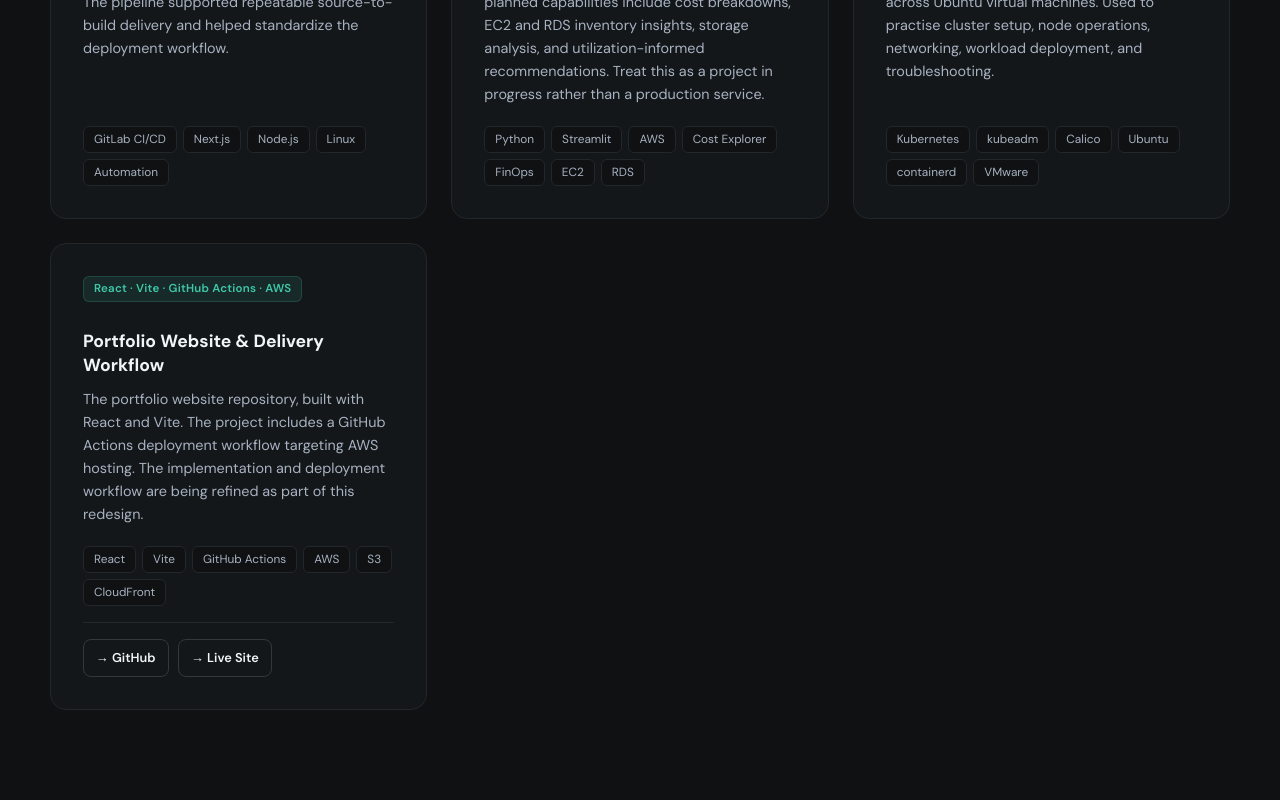
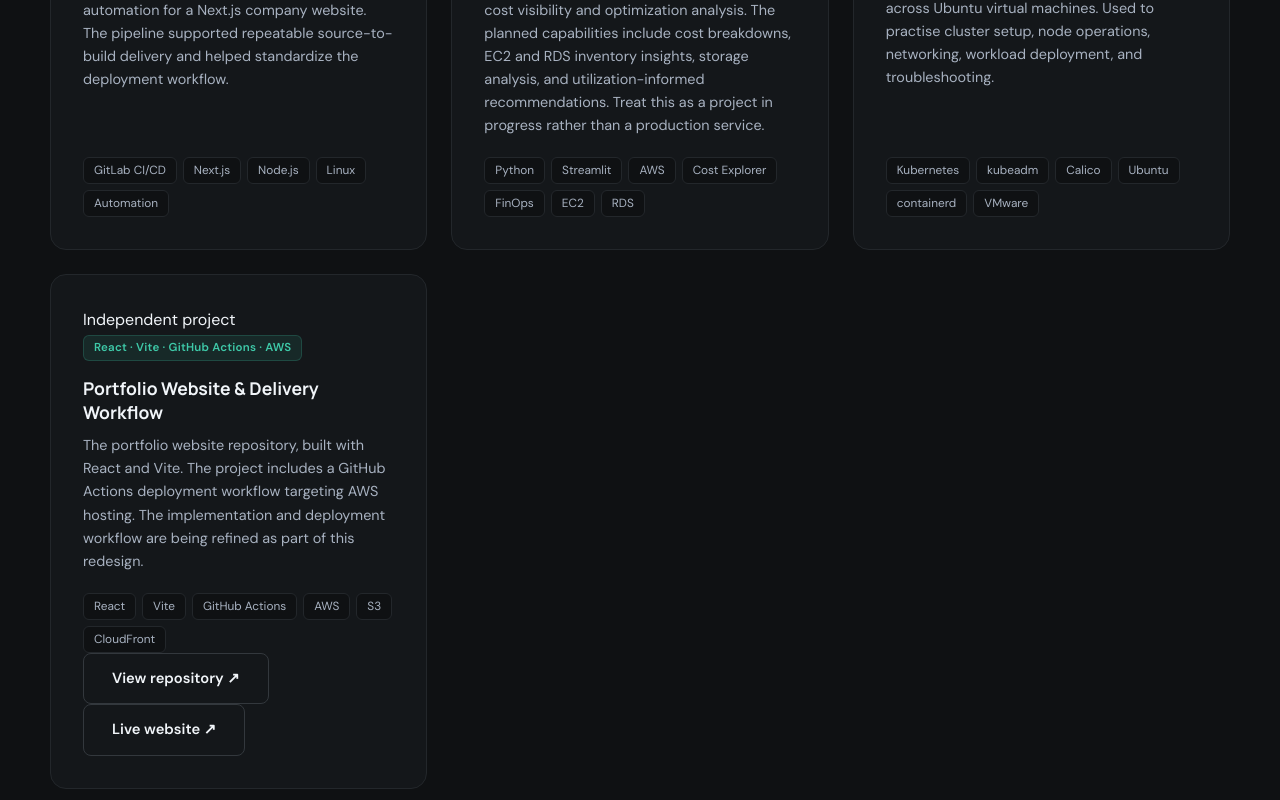
Before and after one commit to jenidevops30/portfolio, a React (Vite) app in the folder frontend/: page / in a window 1280 px wide. Shown: the part 6640-7440 px from the top of the page. Built offline with nearby package versions, Linux system fonts and the light colour scheme.

Commit message:
Redesign project cards for categories and optional links

```diff
--- a/frontend/src/components/ProjectCard.jsx
+++ b/frontend/src/components/ProjectCard.jsx
@@ -1,46 +1,40 @@
+const ProjectCard = ({ title, category, badge, description, tags = [], links }) => {
+  const availableLinks = links
+    ? Object.entries(links).filter(([, url]) => typeof url === "string" && url.trim())
+    : [];
 
-const ProjectCard = ({ title, badge, description, tags, links, cicd }) => {
   return (
-    <div className="project-card">
-      <div style={{ display: 'flex', justifyContent: 'space-between', alignItems: 'flex-start', marginBottom: '0.75rem' }}>
-        <div className="project-badge">{badge}</div>
-        {cicd?.badgeUrl && (
-          <img
-            src={cicd.badgeUrl}
-            alt="Build Status"
-            style={{ height: '20px' }}
-          />
-        )}
-      </div>
-      <div className="project-title">{title}</div>
-      <div className="project-desc">{description}</div>
-
-      <div className="project-tags">
-        {tags.map((tag, index) => (
-          <span key={index} className="project-tag">{tag}</span>
-        ))}
+    <article className="project-card">
+      <div className="project-card-meta">
+        {category && <span className="project-category">{category}</span>}
+        {badge && <span className="project-badge">{badge}</span>}
       </div>
 
-      {links && (
-        <div style={{ marginTop: '1rem', paddingTop: '1rem', borderTop: '1px solid var(--border)', display: 'flex', gap: '0.6rem', flexWrap: 'wrap' }}>
-          {links.repo && (
-            <a href={links.repo} target="_blank" rel="noreferrer" className="btn-outline" style={{ padding: '8px 12px', fontSize: '0.8rem' }}>
-              → GitHub
-            </a>
-          )}
-          {links.live && (
-            <a href={links.live} target="_blank" rel="noreferrer" className="btn-outline" style={{ padding: '8px 12px', fontSize: '0.8rem' }}>
-              → Live Site
-            </a>
-          )}
-          {links.workflow && (
-            <a href={links.workflow} target="_blank" rel="noreferrer" className="btn-outline" style={{ padding: '8px 12px', fontSize: '0.8rem' }}>
-              → CI/CD
-            </a>
-          )}
+      <h3 className="project-title">{title}</h3>
+      <p className="project-desc">{description}</p>
+
+      {tags.length > 0 && (
+        <div className="project-tags" aria-label={`Technologies used in ${title}`}>
+          {tags.map((tag) => <span key={tag} className="project-tag">{tag}</span>)}
         </div>
       )}
-    </div>
+
+      {availableLinks.length > 0 && (
+        <div className="project-links">
+          {availableLinks.map(([kind, url]) => (
+            <a
+              key={kind}
+              href={url}
+              target="_blank"
+              rel="noopener noreferrer"
+              className="btn-outline"
+            >
+              {kind === "repo" ? "View repository" : kind === "live" ? "Live website" : "View workflow"} ↗
+            </a>
+          ))}
+        </div>
+      )}
+    </article>
   );
 };
 
```
